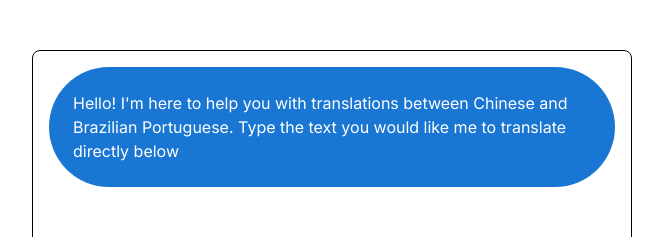
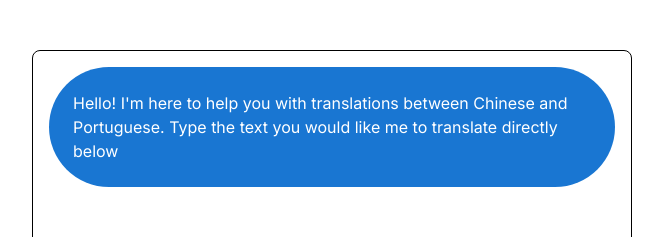
Before and after one commit to Hopelan/Spanish-AI-Assistant, a Next.js app: page / in a window 1280 px wide. Shown: the top 237 px of the page, without its empty margins (308-971 px from the left). Built offline with nearby package versions, Linux system fonts and the light colour scheme.

Commit message:
Update page.js

```diff
--- a/app/page.js
+++ b/app/page.js
@@ -7,7 +7,7 @@ export default function Home() {
     {
       role: "assistant",
       content:
-        "Hello! I'm here to help you with translations between Chinese and Brazilian Portuguese. Type the text you would like me to translate directly below"
+        "Hello! I'm here to help you with translations between Chinese and Portuguese. Type the text you would like me to translate directly below"
     }
       ]);
   const [message, setMessage] = useState("");
```
